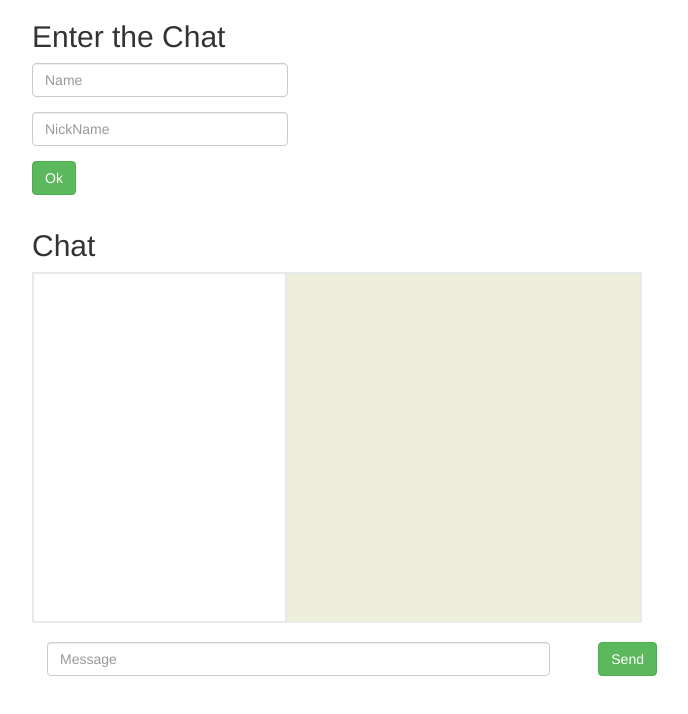
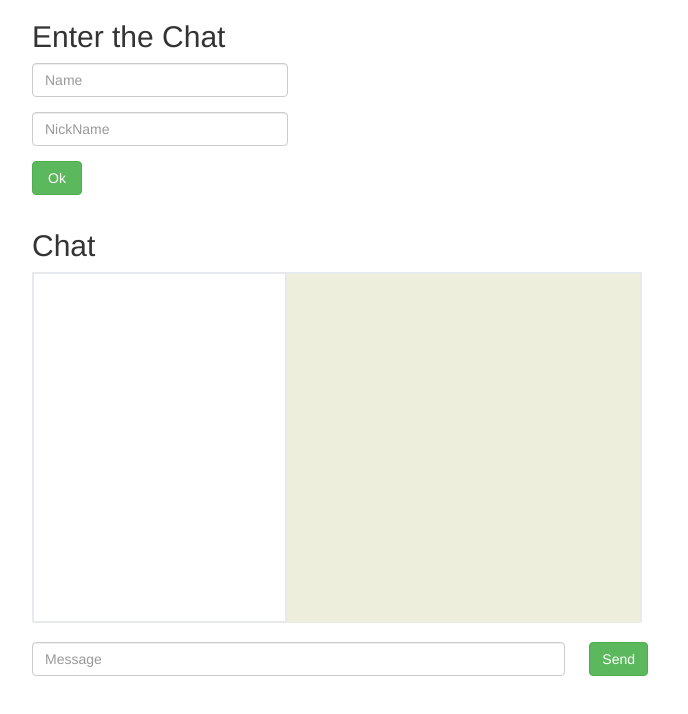
Before and after one commit to LizaHavrylenko/chat-node-ajax, a website: page test-html.html in a window 1280 px wide. Shown: the whole page, without its empty margins (288-976 px from the left). Drawn offline with nearby package versions, Linux system fonts and the light colour scheme; no server answers.

Commit message:
Fix styles

```diff
--- a/test-styles.css
+++ b/test-styles.css
@@ -11,20 +11,26 @@
     display: flex;
     flex-direction: column;
 }
+#nameButton{
+    width: 50px;
+}
 
  .form-group{
   width:40%;
   min-width:200px;
  }
  .chat-content{
+
      width:100%;
      height:350px;
      border:1px solid #e7eaec;
+
  }
  .usersList{
     height:350px;
     border:1px solid #e7eaec;
     overflow-y:auto;
+
  }
  .user{
     font-size:17px;
@@ -64,7 +70,7 @@
 }
 .message-button{
     display:flex;
-    justify-content:flex-end;
+    justify-content: center;
 }
 .messages{
   height:350px;
@@ -81,3 +87,7 @@ ul{
     display:flex;
     flex-direction:column;
 }
+.inputForm{
+    padding-right:0 !important;
+    padding-left:0 !important;
+}
```
